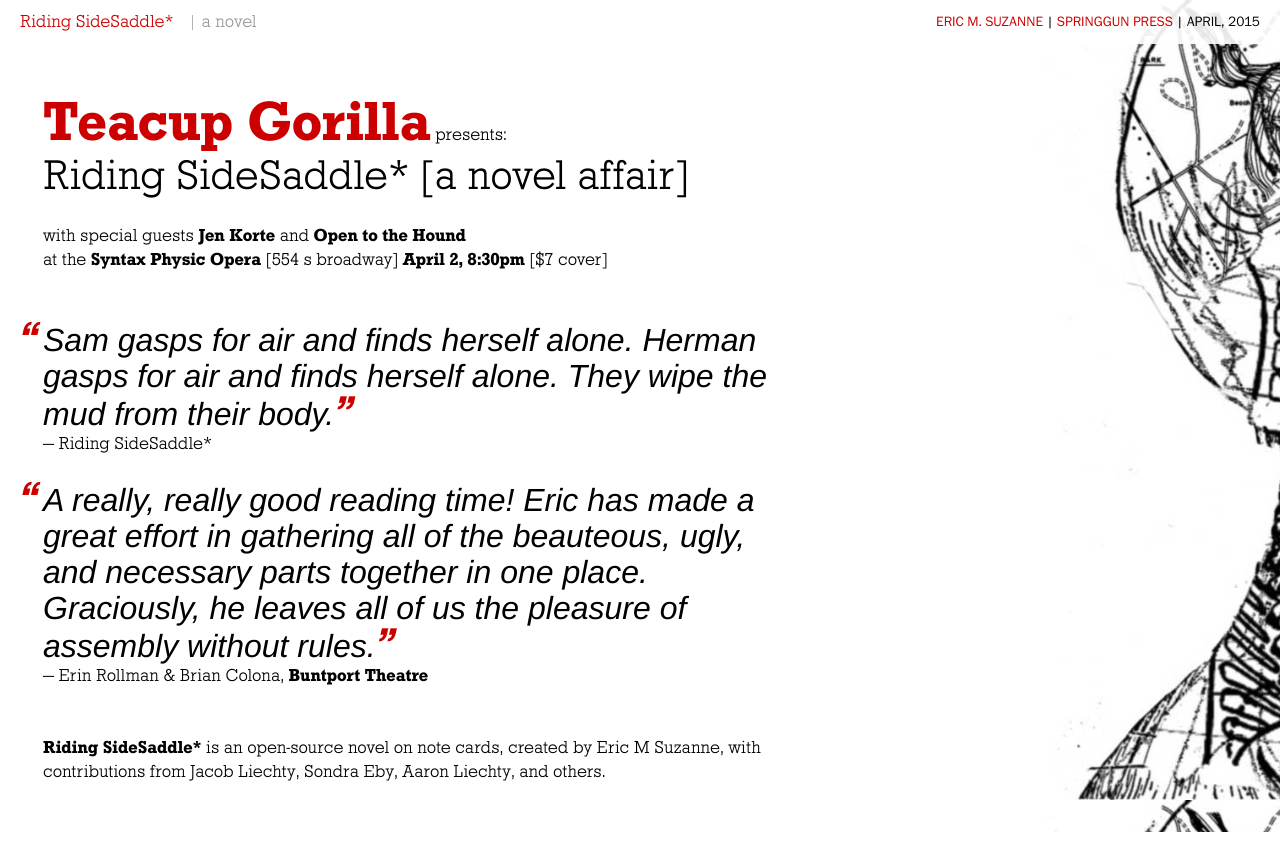
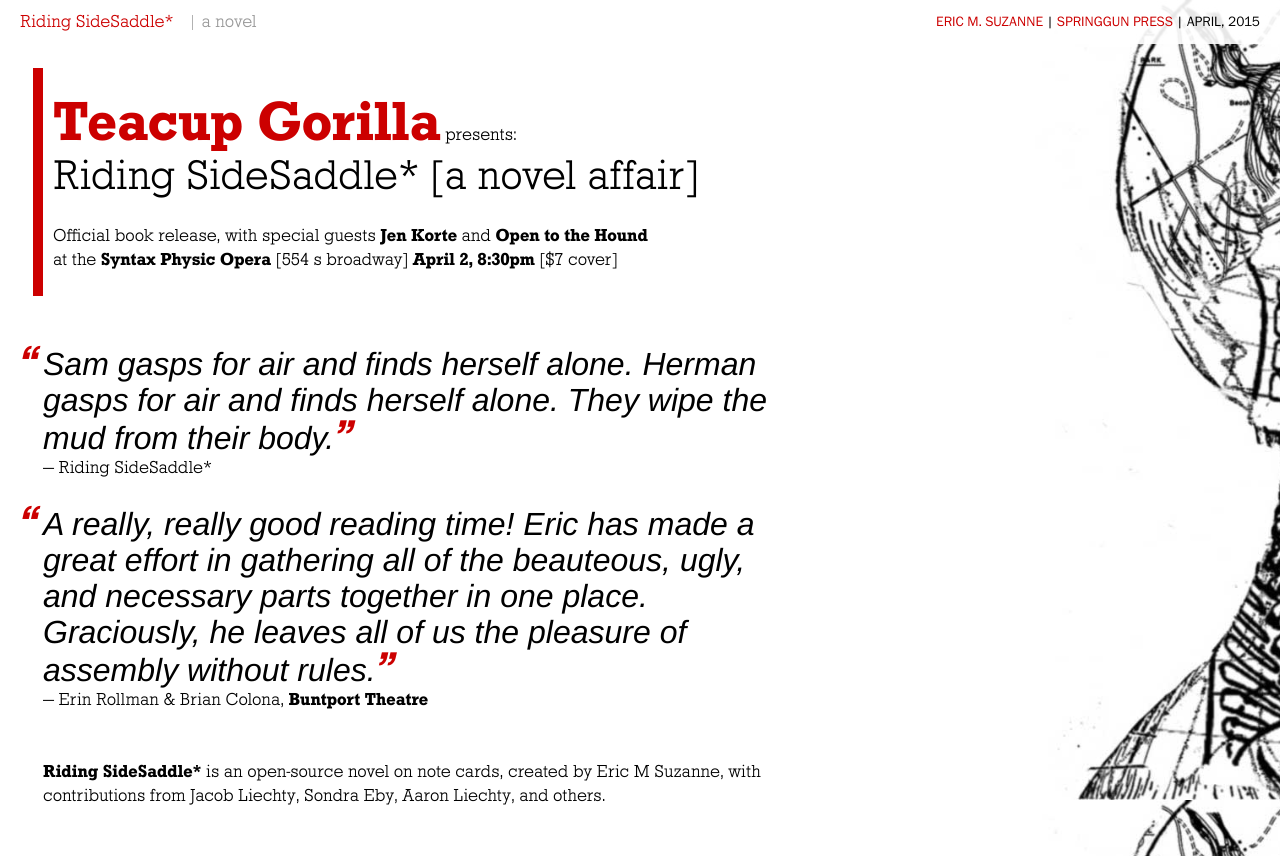
Before and after one commit to mirisuzanne/sidesaddle, a website: page index.html in a window 1280 px wide. Before the commit the page ends 832 px from the top, so only its background shows below. Drawn offline with Linux system fonts and the light colour scheme; a web font is replaced by a local one.

Commit message:
Book release

```diff
--- a/index.html
+++ b/index.html
@@ -52,6 +52,7 @@
 
       <p class="p-description">
         <i>
+          Official book release,
           with special guests
           <a href="www.jkandtheloss.com">Jen Korte</a>
           and
--- a/scss/components/_main.scss
+++ b/scss/components/_main.scss
@@ -59,7 +59,10 @@
 // -------
 
 .release {
-  padding: size(gutter) 0;
+  border-left: color(brand) solid size(shim);
+  margin-bottom: size(gutter);
+  margin-left: - size(shim);
+  padding: size(gutter) size(shim);
   text-shadow: 0 1px 0 color(background),
                0 -1px 0 color(background),
                1px 0 0 color(background),
```
Also changed, not shown: css/book.css, 1 other file.
